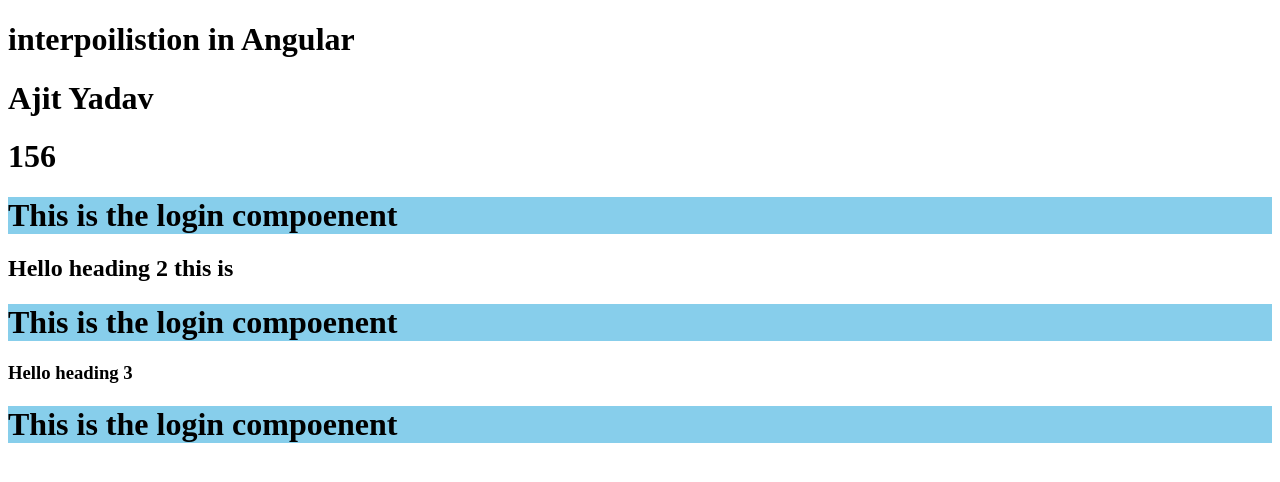
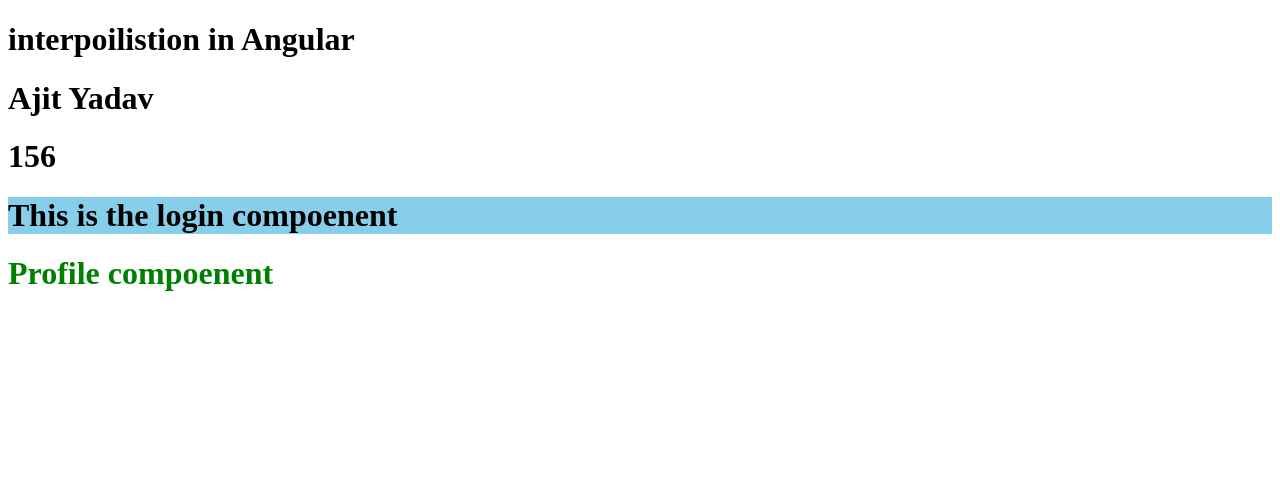
Before and after one commit to Ajit180/Angular-Tut, an Angular app: page / in a window 1280 px wide. Shown: the top 482 px of the page. Built offline with nearby package versions, Linux system fonts and the light colour scheme.

Commit message:
Custom Components

```diff
--- a/src/app/app.html
+++ b/src/app/app.html
@@ -4,11 +4,4 @@
   <h1>{{x+y}}</h1>
 
   <app-login></app-login>
-
-  <h2>Hello heading 2 this is </h2>
-
-  <app-login></app-login>
-
-  <h3>Hello heading 3</h3>
-
-  <app-login></app-login>
+  <app-profile></app-profile>
--- a/src/app/app.ts
+++ b/src/app/app.ts
@@ -1,10 +1,11 @@
 import { Component } from '@angular/core';
 import { RouterOutlet } from '@angular/router';
 import { Login } from './login/login';
+import { ProfileComponent } from './profile/profile';
 
 @Component({
   selector: 'app-root',
-  imports: [RouterOutlet,Login],
+  imports: [RouterOutlet,Login,ProfileComponent],
   templateUrl: './app.html',
   styleUrl: './app.css'
 })
--- /dev/null
+++ b/src/app/profile/profile.ts
@@ -0,0 +1,11 @@
+import { Component } from "@angular/core";
+
+@Component({
+    selector:'app-profile',
+    template:`<h1> Profile compoenent</h1>`,
+    styles:'h1{color:green}'
+})
+
+export class ProfileComponent{
+
+}
```
